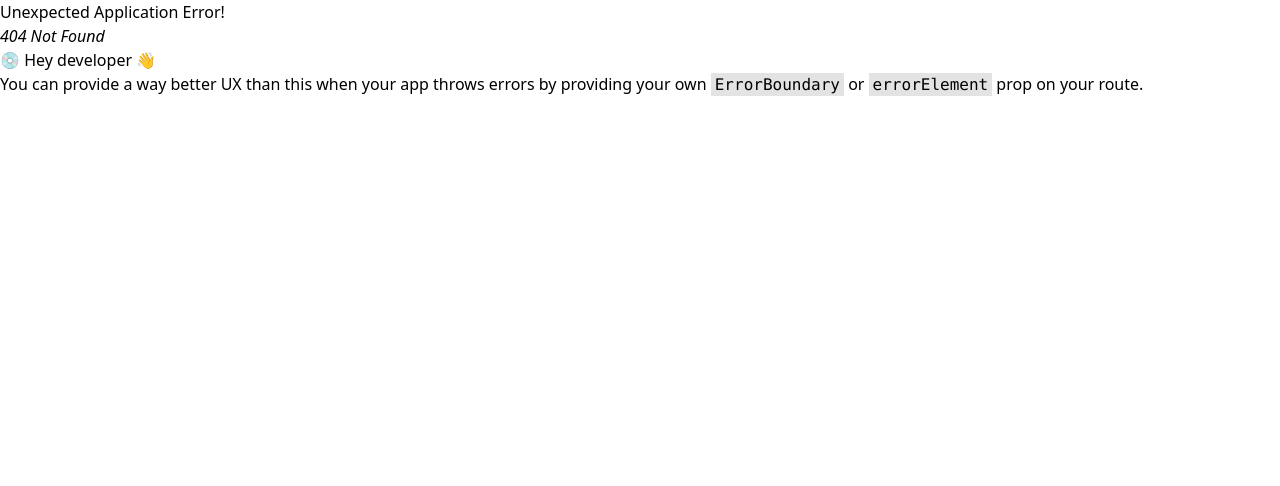
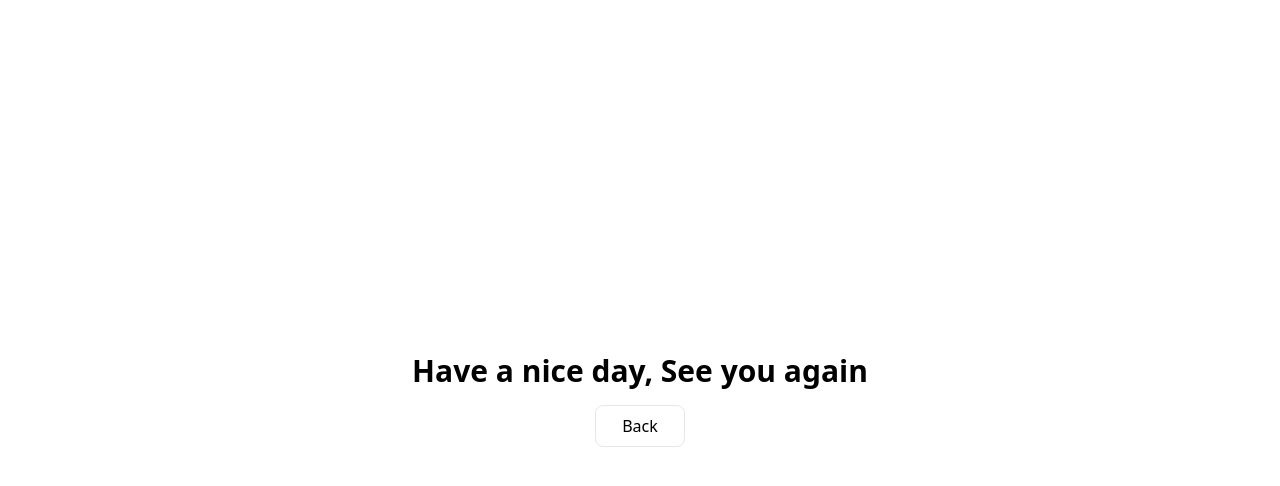
Before and after one commit to AnwarMestycer/emailProject, a React (Create React App) app: page /login in a window 1280 px wide. Before the commit this address had no page. Shown: the top 486 px of the page. Built offline with nearby package versions, Linux system fonts and the light colour scheme.

Commit message:
add login/notfound components

```diff
--- /dev/null
+++ b/src/components/login.tsx
@@ -0,0 +1,19 @@
+import { Link } from "react-router-dom"
+
+
+
+const Login = () => {
+    return (
+        <div className="h-screen flex justify-center items-center">
+        <div className="flex flex-col items-center justify-center gap-4">
+            <h1 className="font-bold text-3xl">Have a nice day, See you again</h1>
+            <Link to="/">
+            <button className="border rounded-lg p-2 w-[90px] hover:bg-blue-400">Back</button>
+            </Link>
+        </div>
+        </div>
+    )
+}
+
+
+export default Login;
--- /dev/null
+++ b/src/components/notFound.tsx
@@ -0,0 +1,17 @@
+import { Link } from "react-router-dom"
+
+
+const NotFoundPage = () => {
+    return (
+        <div className="h-screen flex justify-center items-center">
+        <div className="flex flex-col items-center justify-center gap-4">
+            <h1 className="font-bold text-3xl">404 Not found!</h1>
+            <Link to="/">
+            <button className="border rounded-lg p-2 w-[90px] hover:bg-blue-400">Back</button>
+            </Link>
+        </div>
+        </div>
+    )
+}
+
+export default NotFoundPage;
--- a/src/components/sidebar.tsx
+++ b/src/components/sidebar.tsx
@@ -16,11 +16,11 @@ export const SideBar = () => {
       <div className="flex flex-col justify-between h-screen">
         <div className="flex flex-col">
 
-          <Link to="/"> <img src={logo} className="w-12 h-12 ml-2" alt=""/></Link>
+          <Link to="/"> <img src={logo} className="w-10 h-10 ml-2" alt=""/></Link>
 
           <ul className="ml-2 flex flex-col gap-1 p-1 ">
-           <Link to="/inbox">
-            <li className={`flex justify-between rounded-3xl p-2 font-medium ${location === "/inbox" ? "bg-[#D6E2FB]" : " "}`}>
+           <Link to="/">
+            <li className={`flex justify-between rounded-3xl p-2 font-medium ${location === "/" ? "bg-[#D6E2FB]" : " "} hover:bg-hover`}>
               <div className="flex gap-2">
                 <img src={inbox} alt=""/>
                 <p>Inbox</p>
@@ -29,7 +29,7 @@ export const SideBar = () => {
             </li>
            </Link>
              <Link to="/archive">
-            <li className={`flex justify-between rounded-3xl p-2 font-medium ${location === "/archive" ? "bg-[#D6E2FB]" : " "}`}>
+            <li className={`flex justify-between rounded-3xl p-2 font-medium ${location === "/archive" ? "bg-[#D6E2FB]" : " "} hover:bg-hover`}>
              <div className="flex gap-2">
                 <img src={archive} alt=""/>
                 <p>Archive</p>
@@ -39,11 +39,12 @@ export const SideBar = () => {
              </Link>
           </ul>
         </div>
-
+          <Link to="/login">
             <div className="flex justify-start items-center gap-2 rounded-3xl font-medium hover:bg-[#D6E2FB] m-3 p-1">
               <img src={logout} alt="" />
               <p>logout</p>
             </div>
+            </Link>
       </div>
     </div>
   );
--- a/src/index.tsx
+++ b/src/index.tsx
@@ -6,15 +6,18 @@ import reportWebVitals from './reportWebVitals';
 import { createBrowserRouter, RouterProvider } from 'react-router-dom';
 import { Inbox } from './components/inbox';
 import { Archive } from './components/archive';
+import Login from './components/login';
+import NotFoundPage from './components/notFound';
 
 
 const router = createBrowserRouter([
   {
     path: '/',
     element: <App />,
+    errorElement: <NotFoundPage />,
     children: [
       {
-        path: 'inbox',
+        path: '',
         element: <Inbox />,
       },
       {
@@ -22,7 +25,12 @@ const router = createBrowserRouter([
         element: <Archive />,
       }
     ],
+
   },
+  {
+    path:'login',
+    element:<Login />
+  }
 ]);
 const root = ReactDOM.createRoot(
   document.getElementById('root') as HTMLElement
```
